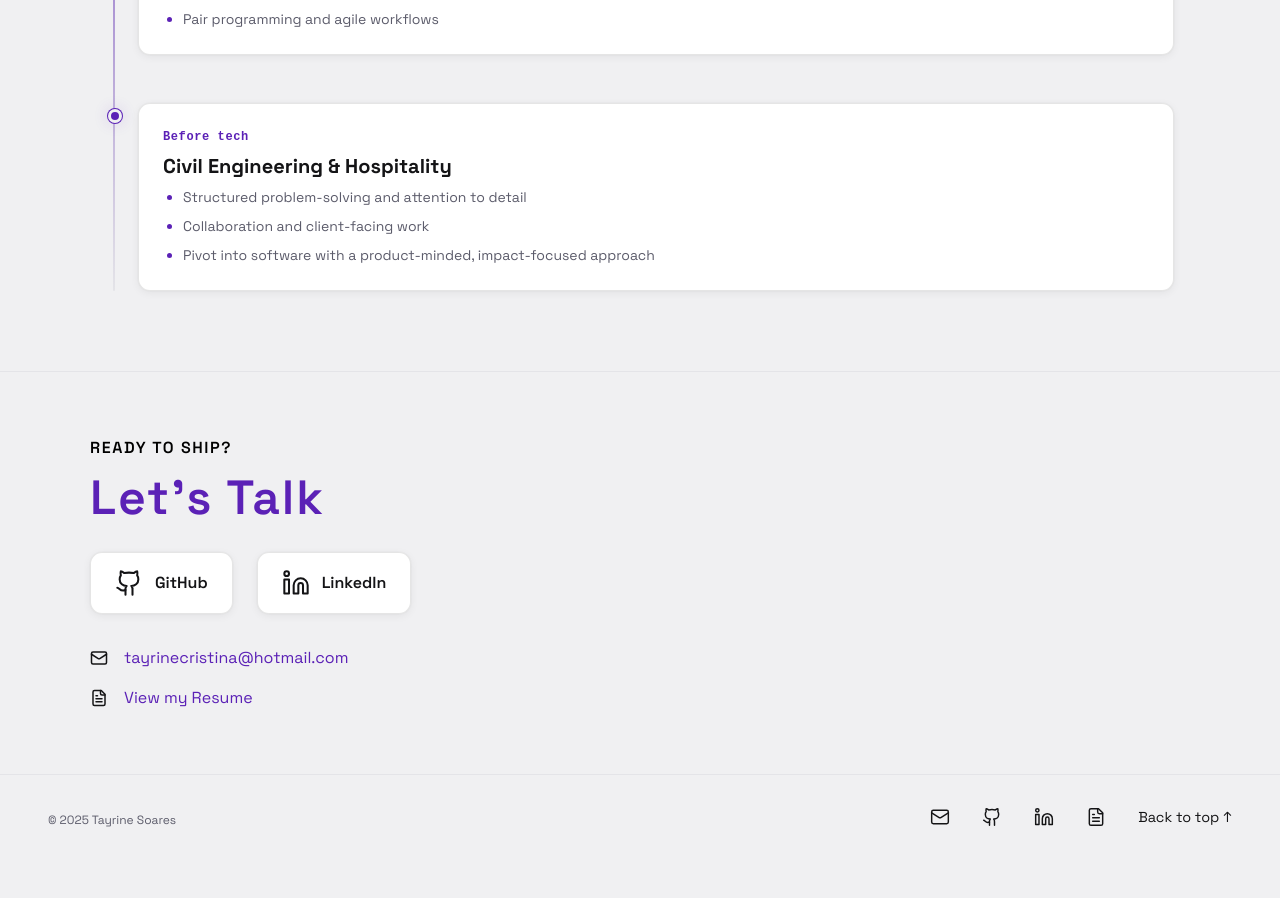
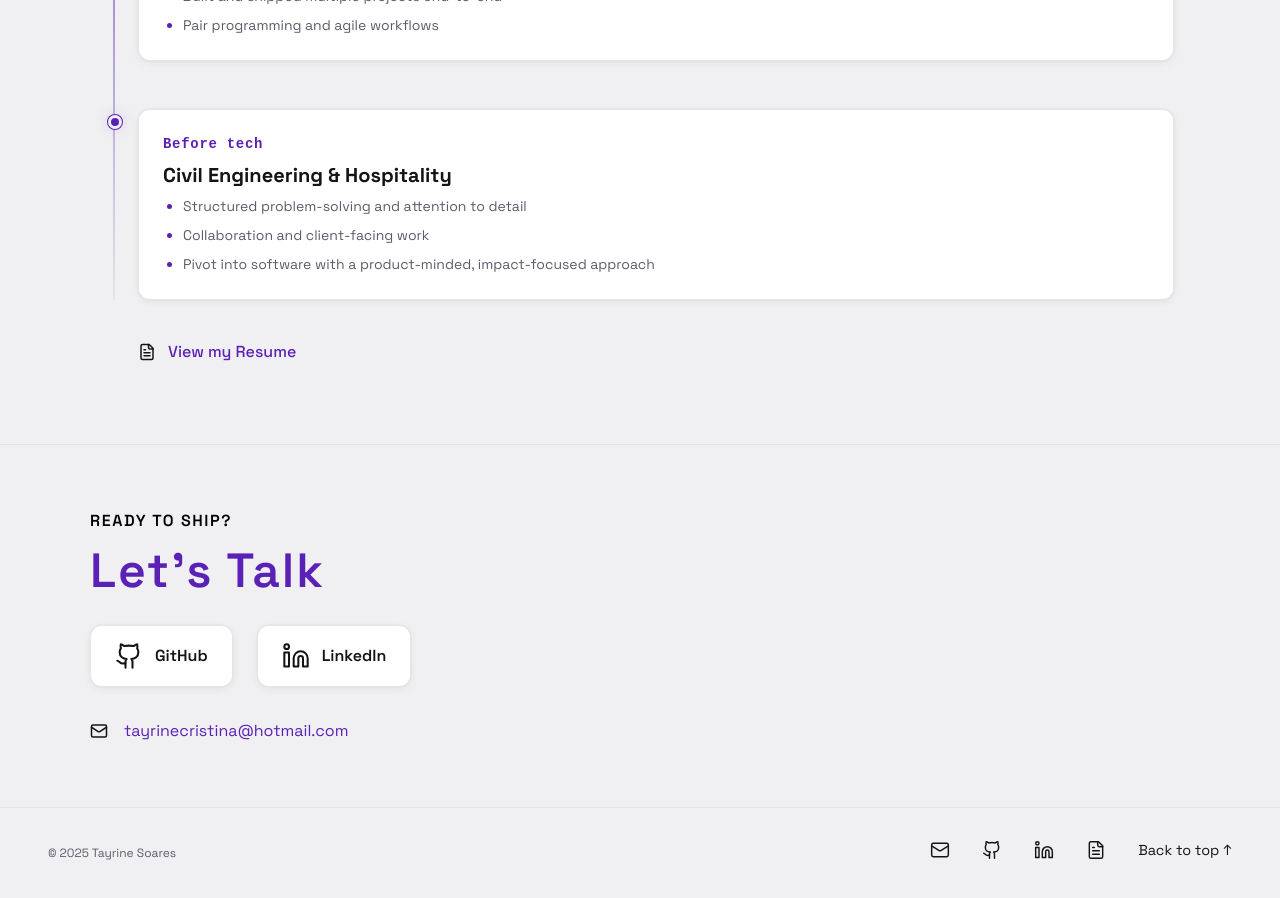
Before and after one commit to TayrineSoares/tayrine-portfolio, a React (Vite) app: page / in a window 1280 px wide. Shown: the part 5120-6018 px from the top of the page. Before the commit the page ends 5985 px from the top, so only its background shows below. Built offline with nearby package versions, Linux system fonts and the light colour scheme.

Commit message:
adjust font, styling, and view my resume on experience section

```diff
--- a/index.html
+++ b/index.html
@@ -14,11 +14,9 @@
     <meta property="og:url" content="https://www.tayrinesoares.com/">
     <meta property="og:title" content="Tayrine Soares">
     <meta property="og:description" content="Full-Stack Developer building modern, responsive, and user-friendly digital experiences.">
-    <meta property="og:image" content="https://tayrinesoares.com/Tayrine_Soares_3.jpg">
-
-
-    <meta property="og:image:secure_url" content="https://tayrinesoares.com/Tayrine_Soares_3.jpg">
-
+    <meta property="og:image" content="https://tayrinesoares.com/Tayrine_Soares_3.jpg?v=2">
+    <meta property="og:image:secure_url" content="https://tayrinesoares.com/Tayrine_Soares_3.jpg?v=2">
+    <meta property="og:image:type" content="image/jpeg">
     <meta property="og:image:width" content="1200">
     <meta property="og:image:height" content="630">
     <meta property="og:image:alt" content="Portrait of Tayrine Soares with portfolio branding">
@@ -29,7 +27,7 @@
     <meta name="twitter:url" content="https://tayrinesoares.com/">
     <meta name="twitter:title" content="Tayrine Soares">
     <meta name="twitter:description" content="Full-Stack Developer building modern, responsive, and user-friendly digital experiences.">
-    <meta name="twitter:image" content="https://tayrinesoares.com/Tayrine_Soares_3.jpg">
+    <meta name="twitter:image" content="https://tayrinesoares.com/Tayrine_Soares_3.jpg?v=2">
 
 
 
--- a/src/components/Contact.jsx
+++ b/src/components/Contact.jsx
@@ -38,12 +38,7 @@ const Contact = () => {
             <Mail size={18} aria-hidden />
             <a href="mailto:tayrinecristina@hotmail.com">tayrinecristina@hotmail.com</a>
           </p>
-          <p>
-            <FileText size={18} aria-hidden />
-            <a href="/Tayrine_Soares_Resume.pdf" target="_blank" rel="noopener noreferrer">
-              View my Resume
-            </a>
-          </p>
+
         </div>
       </div>
     </section>
--- a/src/components/Experience.jsx
+++ b/src/components/Experience.jsx
@@ -1,4 +1,5 @@
 import "../styles/Experience.css";
+import { FileText } from "lucide-react";
 
 const experience = [
   {
@@ -69,6 +70,18 @@ const Experience = () => {
             </article>
           ))}
         </div>
+
+        <div className="experience-resume-wrap">
+          <FileText size={18} aria-hidden />
+          <a
+            href="/Tayrine_Soares_Resume.pdf"
+            target="_blank"
+            rel="noopener noreferrer"
+            className="experience-resume-link"
+          >
+            View my Resume
+          </a>
+        </div>
       </div>
     </section>
   );
--- a/src/styles/Experience.css
+++ b/src/styles/Experience.css
@@ -63,7 +63,7 @@ section {
 }
 
 .timeline-period {
-  font-size: var(--text-xs);
+  font-size: var(--text-sm);
   font-weight: 600;
   font-family: ui-monospace, monospace;
   letter-spacing: 0.05em;
@@ -111,6 +111,38 @@ section {
   color: var(--accent);
 }
 
+.experience-resume-wrap {
+  display: flex;
+  align-items: center;
+  gap: 0.75rem;
+  margin-top: var(--space-10);
+  padding-left: var(--space-8);
+}
+
+@media (max-width: 768px) {
+  .experience-resume-wrap {
+    padding-left: var(--space-6);
+  }
+}
+
+.experience-resume-link {
+  font-size: var(--text-base);
+  font-weight: 500;
+  color: var(--accent);
+  text-decoration: none;
+  transition: color var(--transition);
+}
+
+.experience-resume-link:hover {
+  text-decoration: underline;
+}
+
+.experience-resume-link:focus-visible {
+  outline: 2px solid var(--accent);
+  outline-offset: 2px;
+  border-radius: 2px;
+}
+
 .experience-container .section-intro-container {
   margin-bottom: var(--space-8);
 }
```
